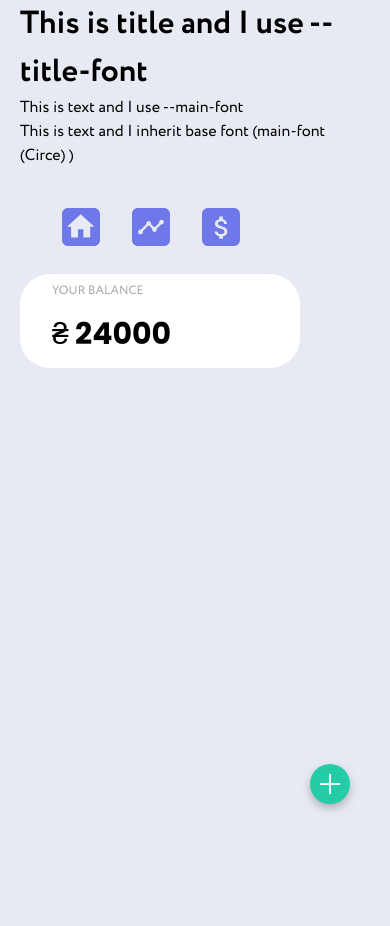
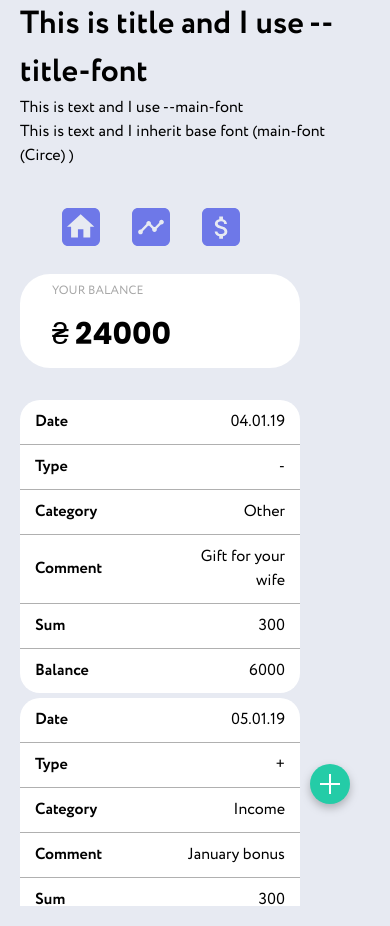
Before and after one commit to Myrhoiazov/wallet-finance-app, a React (Create React App) app: page /home in a window 390 px wide. Shown: the top 926 px of the page. Before the commit the page ends 844 px from the top, so only its background shows below. Built offline with nearby package versions, Linux system fonts and the light colour scheme.

Commit message:
add home table mob

```diff
--- a/src/shared/components/HomeTab/HomeTab.jsx
+++ b/src/shared/components/HomeTab/HomeTab.jsx
@@ -48,7 +48,47 @@ const HomeTab = () => {
   const isMobile = useMediaQuery({ maxWidth: 767 });
   return (
     <>
-    {!isMobile &&
+      {isMobile && (
+        <div className={s.tableWrapMob}>
+          <div className={s.scrollTableMob}>
+            <div className={s.scrollTableBodyMob}>
+              {dataList.map(el => (
+                <table style={{}}>
+                  <tbody>
+                    <tr style={{backgroundColor: "white"}}>
+                      <td>Date</td>
+                      <td>{el.date}</td>
+                    </tr>
+                    <tr style={{backgroundColor: "white", borderRadius: "10px"}}>
+                      <td>Type</td>
+                      <td>{el.type}</td>
+                    </tr>
+
+                    <tr style={{backgroundColor: "white"}}>
+                      <td>Category</td>
+                      <td>{el.category}</td>
+                    </tr>
+                    <tr style={{backgroundColor: "white"}}>
+                      <td>Comment</td>
+                      <td>{el.comment}</td>
+                    </tr>
+                    <tr style={{backgroundColor: "white"}}>
+                      <td>Sum</td>
+                      <td>{el.sum}</td>
+                    </tr>
+                    <tr style={{backgroundColor: "white"}}>
+                      <td>Balance</td>
+                      <td>{el.balance}</td>
+                    </tr>
+                  </tbody>
+                </table>
+              ))}
+            </div>
+          </div>
+        </div>
+      )}
+      {/* desktop and tablet */}
+      {!isMobile && (
         <div className={s.tableWrap}>
           <div className={s.scrollTable}>
             <table>
@@ -67,18 +107,13 @@ const HomeTab = () => {
             <div className={s.scrollTableBody}>
               <table>
                 <tbody>
-              {
-                  dataList.map(el => (
+                  {dataList.map(el => (
                     <tr key={el.comment}>
                       <td>{el.date}</td>
                       <td>{el.type}</td>
-                      <td>
-                        {el.category}
-                      </td>
+                      <td>{el.category}</td>
                       <td>{el.comment}</td>
-                      <td>
-                        {el.sum}
-                      </td>
+                      <td>{el.sum}</td>
                       <td>{el.balance}</td>
                     </tr>
                   ))}
@@ -87,9 +122,8 @@ const HomeTab = () => {
             </div>
           </div>
         </div>
-                  }
+      )}
     </>
-
   );
 };
 
--- a/src/shared/components/HomeTab/HomeTab.module.scss
+++ b/src/shared/components/HomeTab/HomeTab.module.scss
@@ -1,7 +1,5 @@
 @import 'src/shared/styles/variables.scss';
 @import 'src/shared/styles/mixin.scss';
-
-
 
 .tableWrap {
   max-width: 715px;
@@ -102,24 +100,25 @@
 }
 
 .tableWrapMob {
-  margin: 20px;
+  margin: 0px 20px 20px 0;
 }
 
 .scrollTableBodyMob {
+  width: 290px;
   height: 60vh;
   overflow-x: auto;
   margin-top: 0px;
   margin-bottom: 20px;
 }
 .scrollTableMob table {
-  width: 100%;
+  width: 280px;
   table-layout: fixed;
   text-align: center;
   border-collapse: collapse;
   margin-bottom: 5px;
 
   tr {
-    background-color: var(--third-text-color);
+    background-color:  var(--secondary-bg-color);
     td:nth-child(2) {
       text-align: right;
       padding: 10px 15px;
@@ -127,6 +126,7 @@
     td:not(:last-child) {
       padding: 10px 15px;
       font-size: 16px;
+      font-weight: 700;
     }
 
     &:not(:last-child) {
@@ -155,7 +155,6 @@
   tr:last-child {
     & > td:first-child {
       border-bottom-left-radius: 20px;
-      border-bottom-right-radius: 20px;
       box-shadow: inset 4px 0px 0px var(--pink-accent-color);
     }
     & > td:nth-child(2) {
@@ -163,45 +162,3 @@
     }
   }
 }
-
-
-.scrollTableBtn {
-  display: flex;
-  justify-content: center;
-  align-items: center;
-  padding: 5px;
-  border-radius: 5px;
-  outline: none;
-  border: none;
-  margin: 0 auto;
-  background-color: #6e78e8;
-  opacity: 0.9;
-  cursor: pointer;
-}
-
-.scrollTableBtn:hover,
-.scrollTableBtn:focus {
-  opacity: 1;
-}
-
-.scrollTableBtnMob {
-  display: block;
-  width: 100%;
-  height: 100%;
-  padding: 10px 15px;
-  border-radius: 0 0 20px 20px;
-  outline: 1px solid #6e78e8;
-  border: none;
-  margin: 0 auto;
-  color: #fff;
-  letter-spacing: 0.4em;
-  background-color: #6e78e8;
-  transform: scaleY(1.2);
-  opacity: 0.9;
-  cursor: pointer;
-}
-
-.scrollTableBtnMob:hover,
-.scrollTableBtnMob:focus {
-  opacity: 1;
-}
```
Lines whose indentation alone changed are shown as unchanged.
